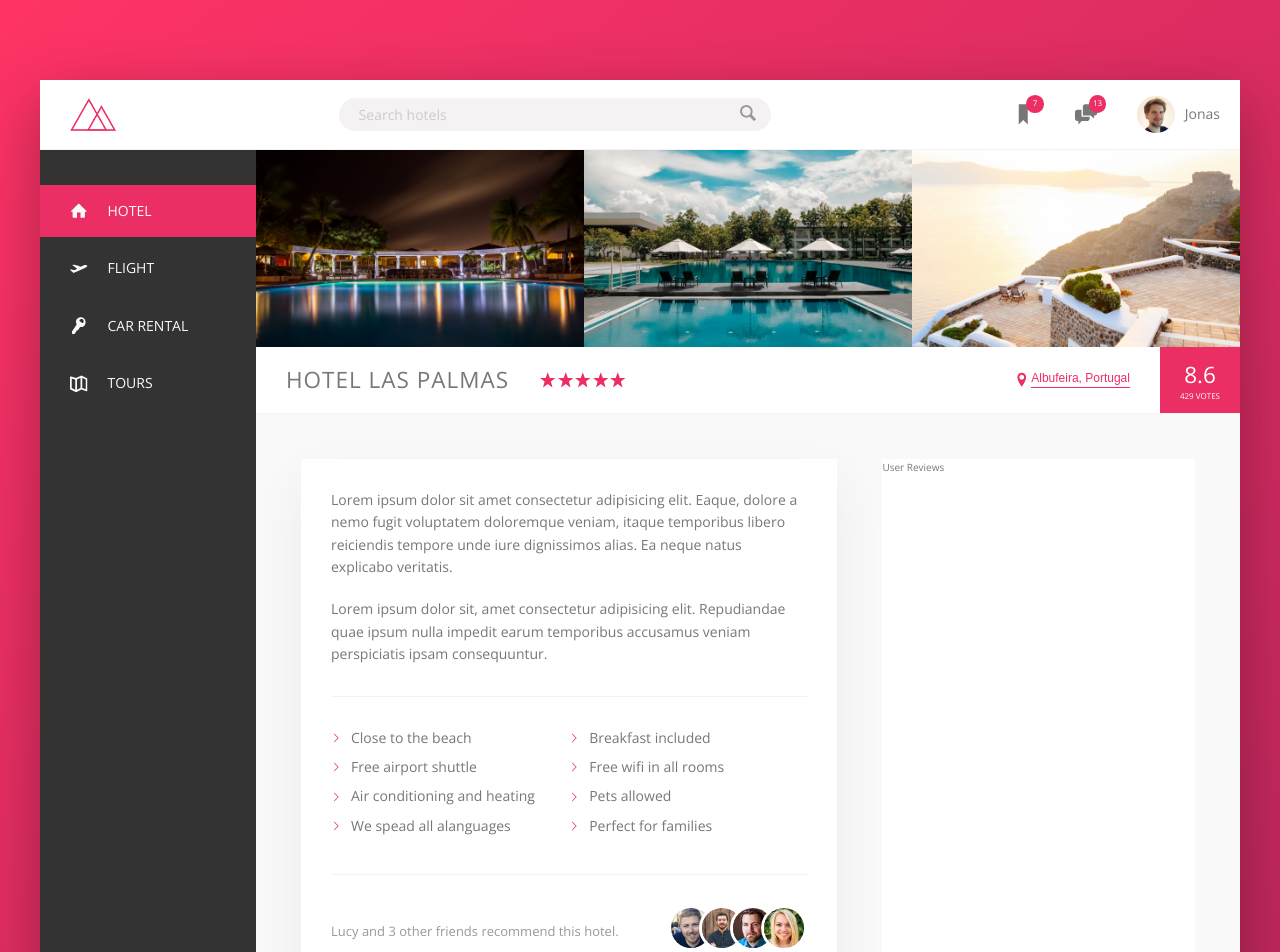
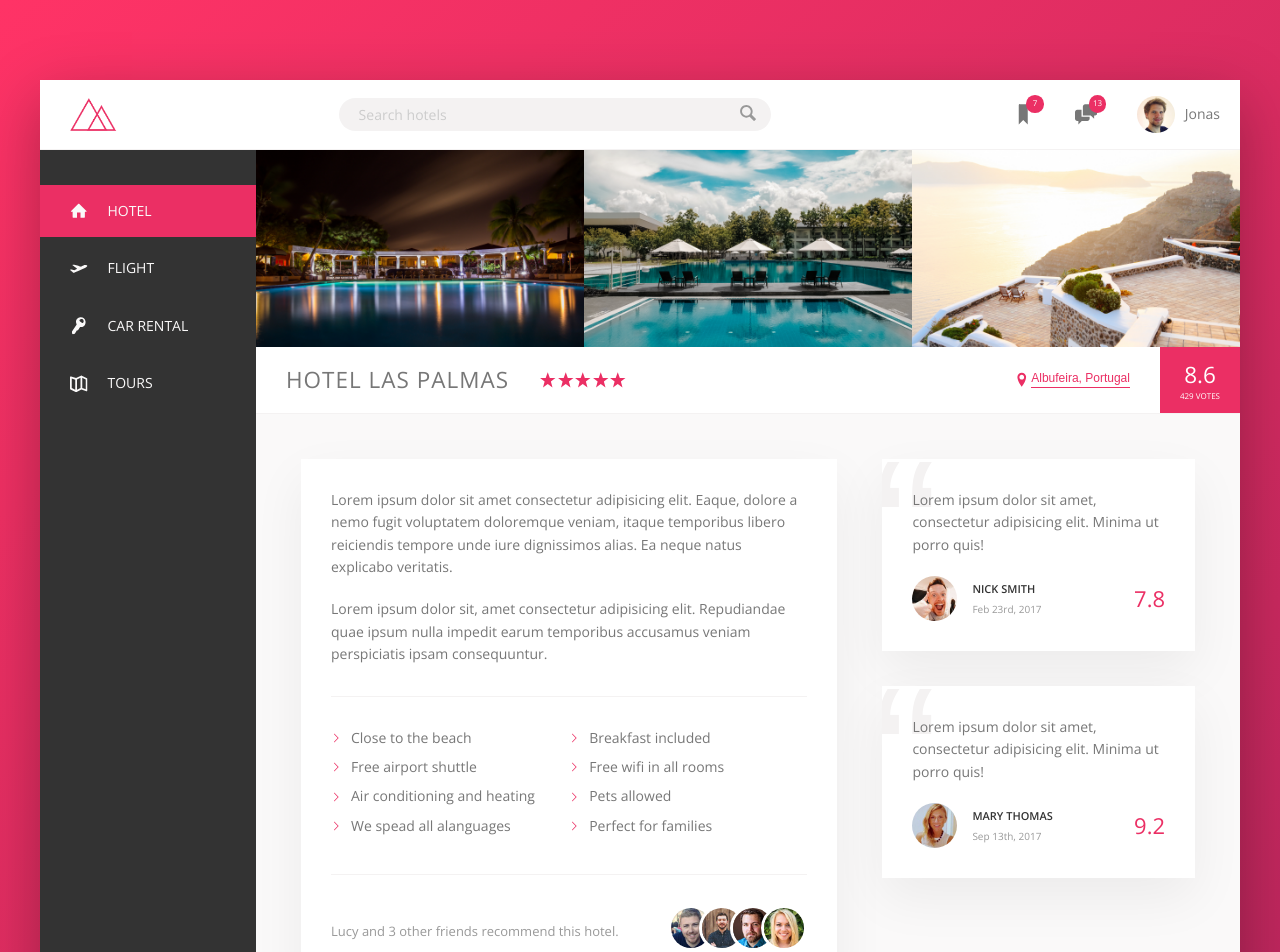
Before and after one commit to watit-thammarat/trillo, a Vue app: page / in a window 1280 px wide. Shown: the top 952 px of the page. Built offline with nearby package versions, Linux system fonts and the light colour scheme.

Commit message:
finished user review section

```diff
--- a/src/App.vue
+++ b/src/App.vue
@@ -151,7 +151,34 @@
               </div>
             </div>
             <div class="user-review">
-              User Reviews
+              <figure class="review">
+                <blockquote class="review__text">
+                  Lorem ipsum dolor sit amet, consectetur adipisicing elit. Minima ut porro quis!
+                </blockquote>
+                <figcaption class="review__user">
+                  <img src="img/user-1.jpg" alt="" class="review__photo">
+                  <div class="review__user-box">
+                    <p class="review__user-name">Nick Smith</p>
+                    <p class="review__user-date">Feb 23rd, 2017</p>
+                  </div>
+                  <div class="review__rating">7.8</div>
+                </figcaption>
+              </figure>
+
+              <figure class="review review--2">
+                <blockquote class="review__text">
+                  Lorem ipsum dolor sit amet, consectetur adipisicing elit. Minima ut porro quis!
+                </blockquote>
+                <figcaption class="review__user">
+                  <img src="img/user-2.jpg" alt="" class="review__photo">
+                  <div class="review__user-box">
+                    <p class="review__user-name">Mary Thomas</p>
+                    <p class="review__user-date">Sep 13th, 2017</p>
+                  </div>
+                  <div class="review__rating">9.2</div>
+                </figcaption>
+              </figure>
+              <button class="btn-inline">Show all <span>&rarr;</span> </button>
             </div>
           </div>
       </main>
--- a/src/sass/_components.scss
+++ b/src/sass/_components.scss
@@ -261,12 +261,21 @@
   background-color: transparent;
   cursor: pointer;
 
+  & span {
+    margin-left: 3px;
+    transition: margin-left 0.2s;
+  }
+
   &:hover {
     color: var(--color-grey-dark-1);
-    animation: pulsate 1s infinite;
+
+    & span {
+      margin-left: 8px;
+    }
   }
 
   &:focus {
+    animation: pulsate 1s infinite;
     outline: none;
   }
 }
@@ -352,3 +361,70 @@
     }
   }
 }
+
+.review {
+  background-color: #fff;
+  box-shadow: var(--shadow-light);
+  padding: 3rem;
+  margin-bottom: 3.5rem;
+  position: relative;
+  overflow: hidden;
+
+  &--2 {
+    margin-bottom: auto;
+  }
+
+  &__text {
+    margin-bottom: 2rem;
+    position: relative;
+    z-index: 10;
+  }
+
+  &__user {
+    display: flex;
+    align-items: center;
+  }
+
+  &__photo {
+    height: 4.5rem;
+    width: 4.5rem;
+    border-radius: 50%;
+    display: block;
+    margin-right: 1.5rem;
+  }
+
+  &__user-box {
+    margin-right: auto;
+  }
+
+  &__user-name {
+    text-transform: uppercase;
+    color: var(--color-grey-dark-1);
+    font-weight: 600;
+    font-size: 1.1rem;
+    margin-bottom: 0.4rem;
+  }
+
+  &__user-date {
+    color: var(--color-grey-dark-3);
+    font-size: 1rem;
+  }
+
+  &__rating {
+    font-size: 2.2rem;
+    color: var(--color-primary);
+    font-weight: 300;
+  }
+
+  &::before {
+    content: '\201C';
+    position: absolute;
+    top: -2.75rem;
+    left: -1rem;
+    font-size: 20rem;
+    color: var(--color-grey-light-2);
+    font-family: sans-serif;
+    line-height: 1;
+    z-index: 1;
+  }
+}
--- a/src/sass/_layout.scss
+++ b/src/sass/_layout.scss
@@ -38,10 +38,10 @@
   padding: 4.5rem;
   background-color: var(--color-grey-light-1);
   border-bottom: var(--line);
+  font-size: 1.4rem;
 }
 
 .description {
-  font-size: 1.4rem;
   background-color: #fff;
   flex: 0 0 60%;
   margin-right: 4.5rem;
@@ -50,6 +50,8 @@
 }
 
 .user-review {
-  background-color: #fff;
   flex: 1;
+  display: flex;
+  flex-direction: column;
+  align-items: center;
 }
```
